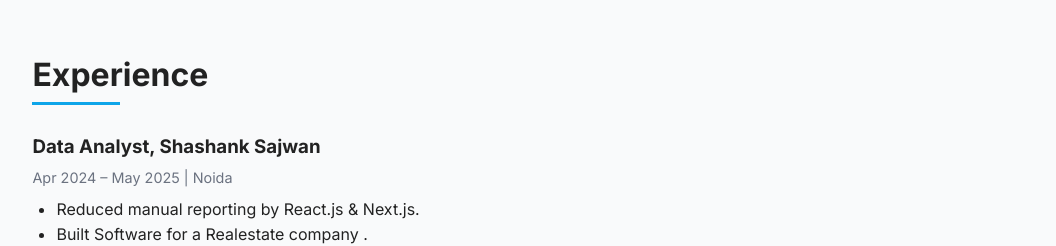
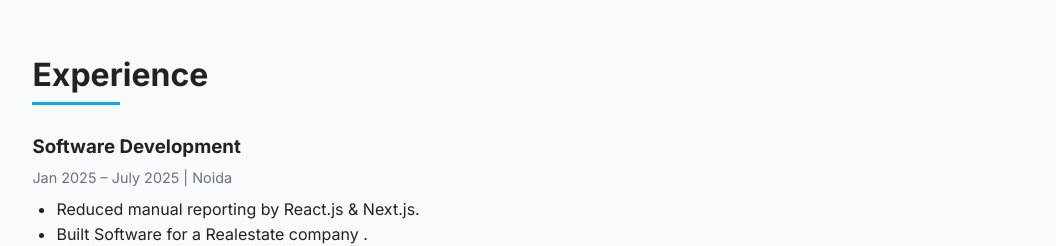
Before and after one commit to Vikash-gupta-v/VikashPortfolio, a plain HTML site: page index.html in a window 1280 px wide. Shown: the part 1480-1726 px from the top of the page, without its empty margins (46-1102 px from the left). Drawn offline with Linux system fonts and the light colour scheme.

Commit message:
Update index.html

```diff
--- a/index.html
+++ b/index.html
@@ -89,8 +89,8 @@
     <div class="container">
       <h2>Experience</h2>
       <div class="experience-item">
-        <h3>Data Analyst, Shashank Sajwan</h3>
-        <span class="date">Apr 2024 – May 2025 | Noida</span>
+        <h3>Software Development</h3>
+        <span class="date">Jan 2025 – July 2025 | Noida</span>
         <ul>
           <li>Reduced manual reporting by React.js & Next.js.</li>
           <li>Built Software for a Realestate company .</li>
```
